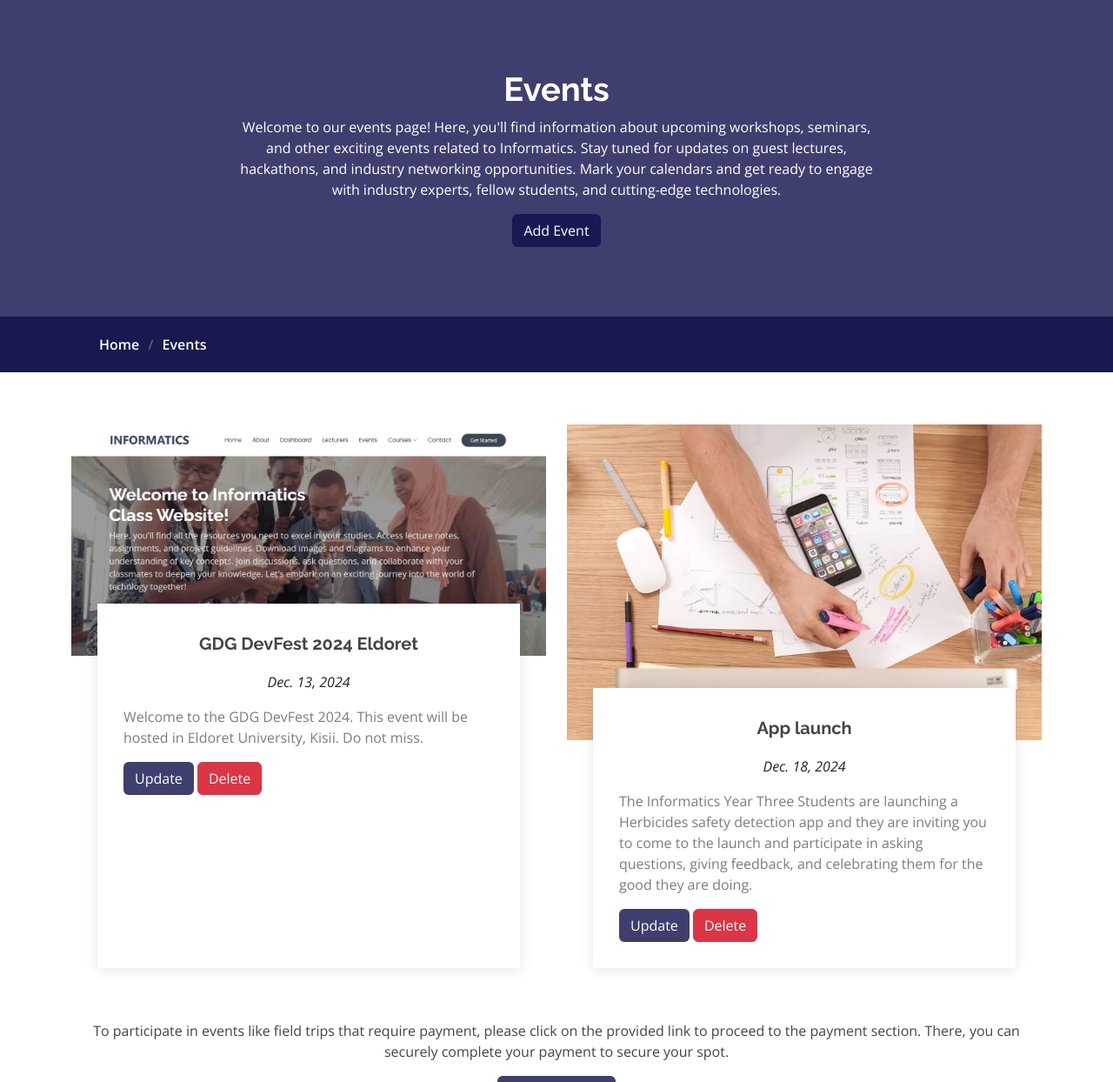
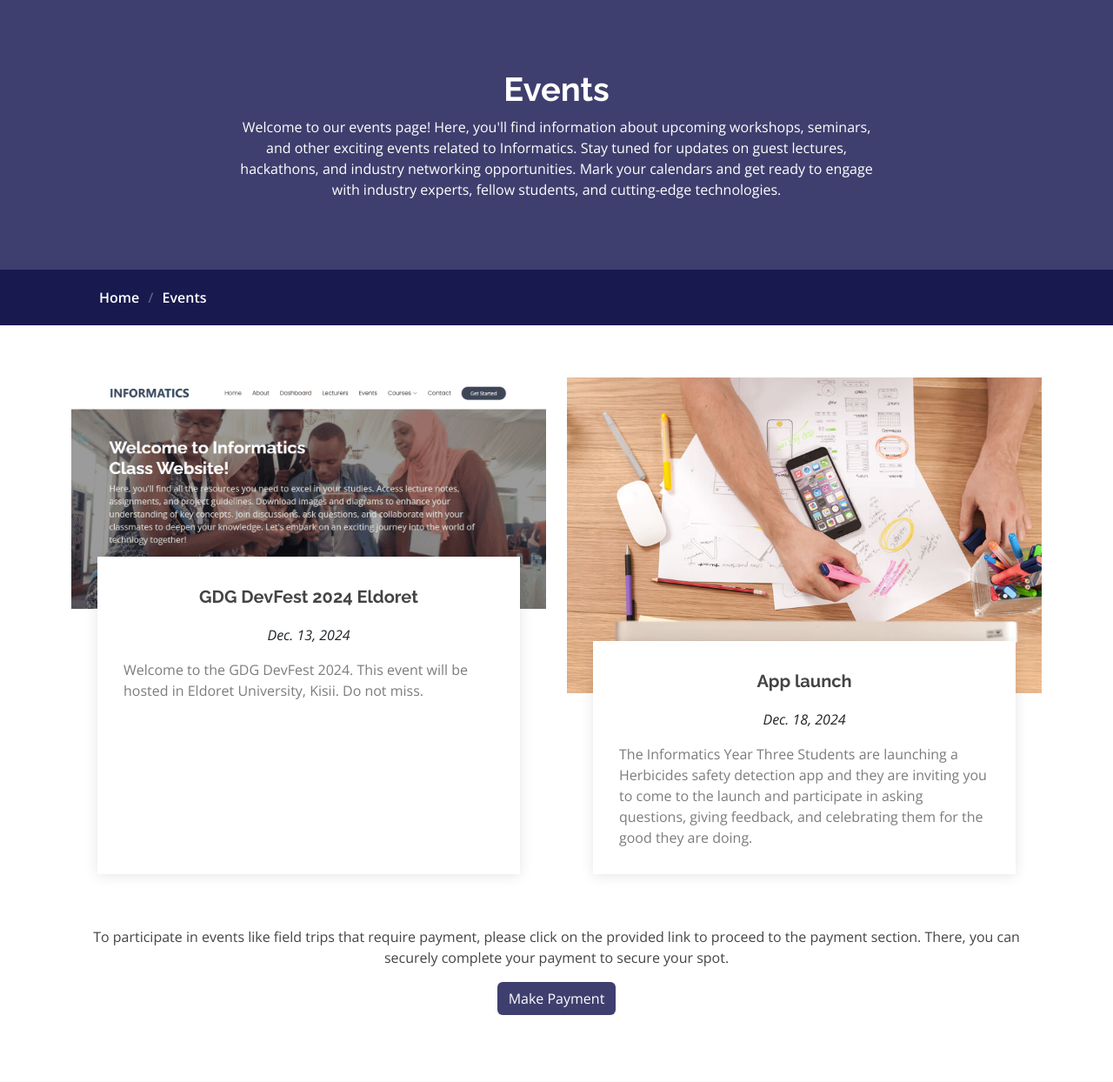
Before and after one commit to ExcelsKennedy2/Informatics-Class-System, a Django app: page /events/ in a window 1280 px wide. Shown: the part 91-1335 px from the top of the page at 87% size. Run offline with Django 5.2, Linux system fonts and the light colour scheme; data comes from the database, SQL or seed files in the repository; parts of the project's set-up code (start-up, migrations or seed data) failed here and were passed over; some libraries are stand-ins or nearby versions.

Commit message:
removed buttons

```diff
--- a/informatics/templates/dashboard.html
+++ b/informatics/templates/dashboard.html
@@ -20,7 +20,7 @@
                 accompanying timetable. This user-friendly interface provides a clear overview of your enrolled courses, including their
                 respective details such as course codes, titles and lecturers.
               </p>
-                <a href="{% url 'add-content' %}" class="btn mt-3" style="background-color: #0e0f4bcb; color: white">Add Content</a>
+{#                <a href="{% url 'add-content' %}" class="btn mt-3" style="background-color: #0e0f4bcb; color: white">Add Content</a>#}
             </div>
           </div>
         </div>
--- a/informatics/templates/events.html
+++ b/informatics/templates/events.html
@@ -20,7 +20,7 @@
                 to Informatics. Stay tuned for updates on guest lectures, hackathons, and industry networking opportunities. Mark your calendars and get ready
                 to engage with industry experts, fellow students, and cutting-edge technologies.
               </p>
-                <a href="{% url 'add-event' %}" class="btn mt-3" style="background-color: #0e0f4bcb; color: white">Add Event</a>
+{#                <a href="{% url 'add-event' %}" class="btn mt-3" style="background-color: #0e0f4bcb; color: white">Add Event</a>#}
             </div>
           </div>
         </div>
@@ -51,8 +51,8 @@
                         <h5 class="card-title"><a href="">{{ d.name }}</a></h5>
                         <p class="fst-italic text-center">{{ d.day }}</p>
                         <p class="card-text">{{ d.description|safe }}</p>
-                          <a class="btn" style="background-color: #0e0f4bcb; color: white" href="/update_event/{{ d.id }}">Update</a>
-                          <a class="btn btn-danger" href="/delete_event/{{ d.id }}">Delete</a>
+{#                          <a class="btn" style="background-color: #0e0f4bcb; color: white" href="/update_event/{{ d.id }}">Update</a>#}
+{#                          <a class="btn btn-danger" href="/delete_event/{{ d.id }}">Delete</a>#}
                       </div>
                     </div>
                   </div>
```
